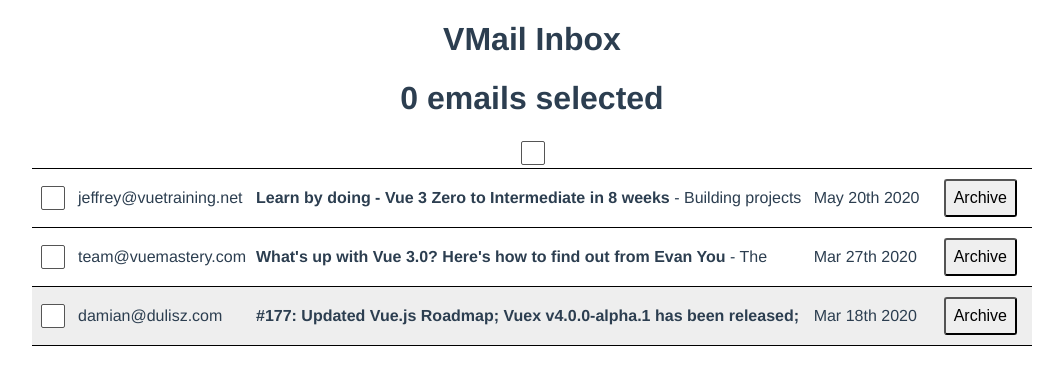
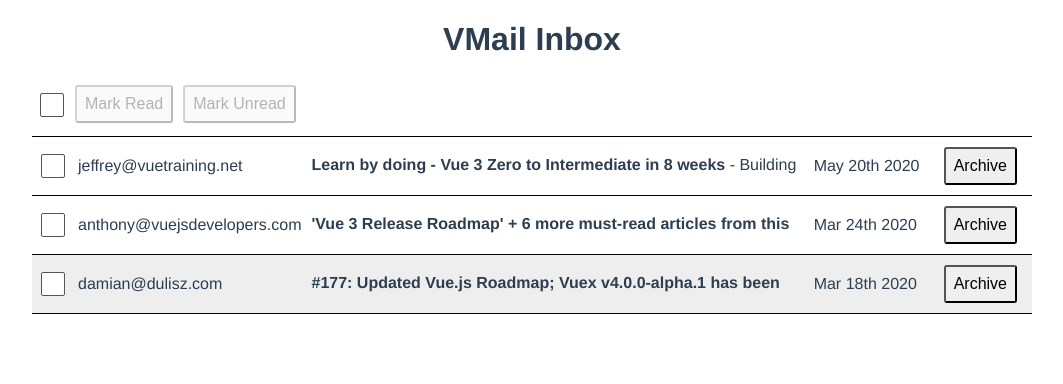
Before and after one commit to wjen/squirrelmail-vue, a Vue app: page / in a window 1280 px wide. Shown: the top 384 px of the page, without its empty margins (108-1171 px from the left). Built offline with nearby package versions, Linux system fonts and the light colour scheme; data requests are answered from the project's data file.

Commit message:
add bulkactionbar conditionals for disabled property on buttons

```diff
--- a/db.json
+++ b/db.json
@@ -6,7 +6,7 @@
       "subject": "What's up with Vue 3.0? Here's how to find out from Evan You",
       "body": "The opening keynote of VueConf US this year was Evan You (the creator of Vue), giving his State of the Vuenion address. He walked us through the journey of getting Vue 3 from a prototype to a reality the past year. He also dove into Vue's overall growth in the community.",
       "sentAt": "2020-03-27T18:25:43.511Z",
-      "archived": false,
+      "archived": true,
       "read": false
     },
     {
@@ -33,8 +33,8 @@
       "subject": "'Vue 3 Release Roadmap' + 6 more must-read articles from this week",
       "body": "Newsletter Issue #161",
       "sentAt": "2020-03-24T18:25:43.511Z",
-      "archived": true,
-      "read": true
+      "archived": false,
+      "read": false
     }
   ]
 }
--- a/src/App.vue
+++ b/src/App.vue
@@ -1,6 +1,5 @@
 <template>
   <h1>VMail Inbox</h1>
-  <h1>{{ emailSelection.emails.size }} emails selected</h1>
 
   <Suspense>
     <template #default>
@@ -142,4 +141,22 @@ input[type="checkbox"]:checked {
 .email-display {
   text-align: left;
 }
+
+/* Bulk Action Bar */
+.bulk-action-bar {
+  width: 100%;
+  max-width: 1000px;
+  margin: auto;
+  text-align: left;
+  padding-bottom: 8px;
+
+  input {
+    margin: 5px;
+  }
+
+  .checkbox {
+    margin-right: 6px;
+    margin-left: 3px;
+  }
+}
 </style>
--- a/src/components/BulkActionBar.vue
+++ b/src/components/BulkActionBar.vue
@@ -1,11 +1,27 @@
 <template>
-  <div>
+  <div class="bulk-action-bar">
+    <span class="checkbox">
       <input
         type="checkbox"
         :checked="allEmailsSelected"
         :class="[someEmailsSelected ? 'partial-check' : '']"
         @click="bulkSelect"
       />
+    </span>
+    <span class="buttons">
+      <button
+        @click="emailSelection.markRead"
+        :disabled="[...emailSelection.emails].every(email => email.read)"
+      >
+        Mark Read
+      </button>
+      <button
+        @click="emailSelection.markUnread"
+        :disabled="[...emailSelection.emails].every(email => !email.read)"
+      >
+        Mark Unread
+      </button>
+    </span>
   </div>
 </template>
 
@@ -31,7 +47,9 @@ export default {
     return {
       allEmailsSelected,
       someEmailsSelected,
-      bulkSelect
+      bulkSelect,
+      emailSelection,
+      numberSelected
     };
   },
   props: {
--- a/src/composables/use-email-selection.js
+++ b/src/composables/use-email-selection.js
@@ -1,5 +1,5 @@
 import { reactive } from "vue";
-
+import axios from "axios";
 let emails = reactive(new Set());
 
 export const useEmailSelection = function() {
@@ -14,7 +14,16 @@ export const useEmailSelection = function() {
   let addMultiple = allEmails => {
     allEmails.forEach(email => emails.add(email));
   };
-  return { emails, toggle, clear, addMultiple };
+  let forSelected = fn => {
+    emails.forEach(email => {
+      fn(email);
+      axios.put(`http://localhost:3000/emails/${email.id}`, email);
+    });
+  };
+  let markRead = () => forSelected(e => (e.read = true));
+  let markUnread = () => forSelected(e => (e.read = false));
+  let archive = () => forSelected(e => (e.archived = true), clear());
+  return { emails, toggle, clear, addMultiple, markRead, markUnread, archive };
 };
 
 export default useEmailSelection;
```
Lines whose indentation alone changed are shown as unchanged.
